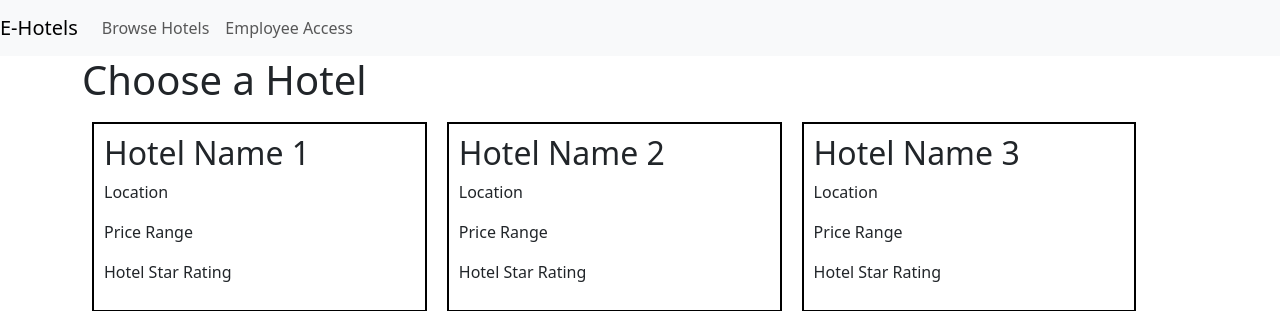
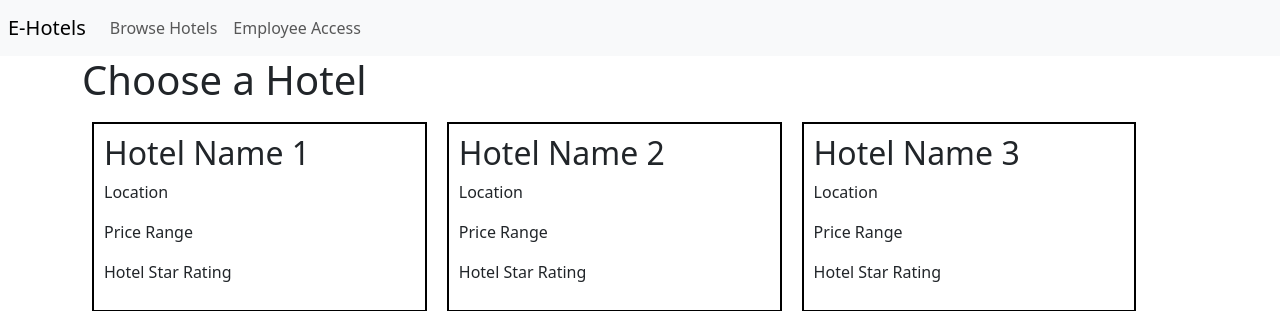
Before and after one commit to CullenStClair/Databases-Django-App, a Django app: page / in a window 1280 px wide. Shown: the top 311 px of the page. Run offline with Django 5.2, Linux system fonts and the light colour scheme.

Commit message:
Adjust navbar padding

```diff
--- a/hotel_system/hotel_system/templates/base.html
+++ b/hotel_system/hotel_system/templates/base.html
@@ -11,7 +11,7 @@
     <link rel="stylesheet" href="https://cdn.jsdelivr.net/npm/bootstrap@5.3.3/dist/css/bootstrap.min.css"  rel="stylesheet" />
   </head>
   <body>
-    <nav class="navbar navbar-expand-lg navbar-light bg-light">
+    <nav class="navbar navbar-expand-lg navbar-light bg-light p-2">
       <a class="navbar-brand" href="/">E-Hotels</a>
       <button class="navbar-toggler" type="button" data-toggle="collapse" data-target="#navbarNav" aria-controls="navbarNav" aria-expanded="false" aria-label="Toggle navigation"><span class="navbar-toggler-icon"></span></button>
       <div class="collapse navbar-collapse" id="navbarNav">
```
